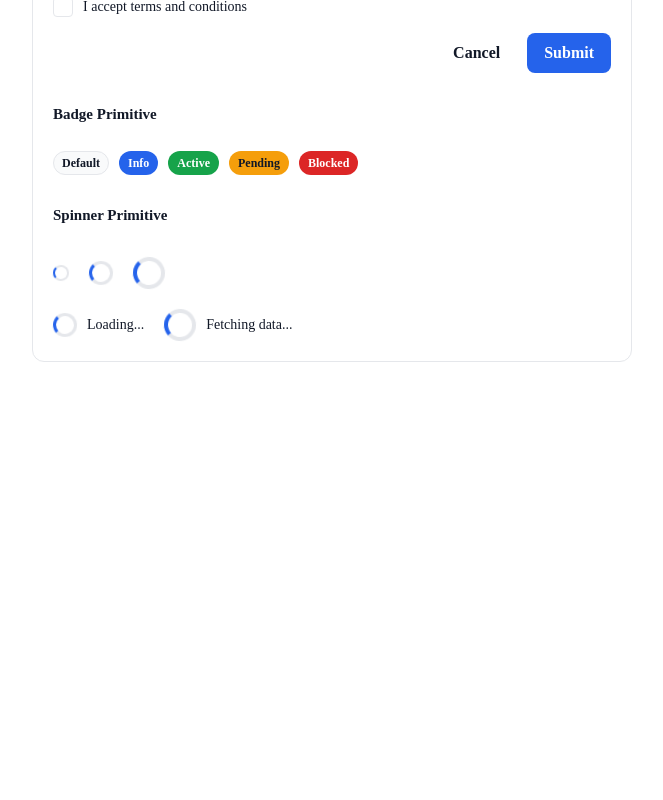
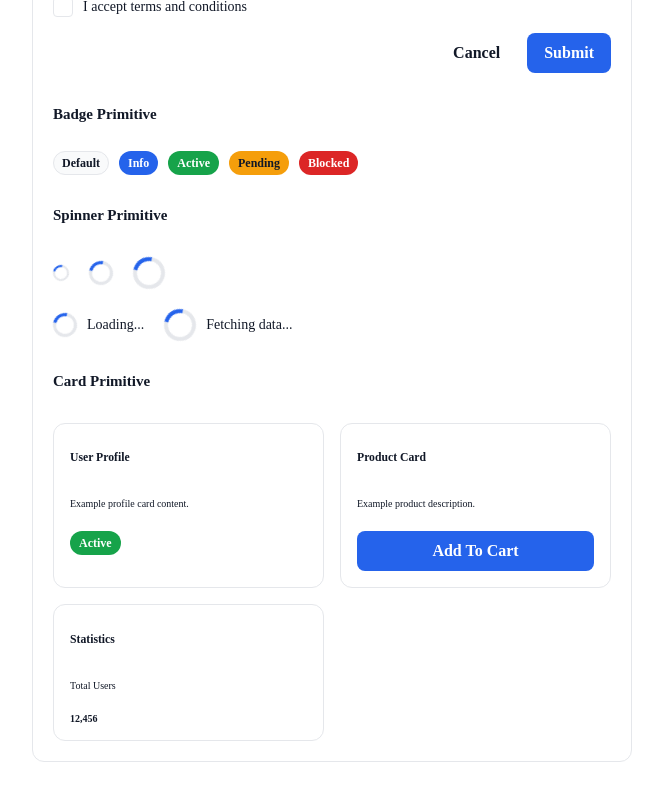
Before and after one commit to ingemedical16/project-os, a Next.js app: page /en in a window 1280 px wide. Shown: the part 4143-4943 px from the top of the page, without its empty margins (308-971 px from the left). Before the commit the page ends 4545 px from the top, so only its background shows below. Built offline with nearby package versions, Linux system fonts and the light colour scheme.

Commit message:
feat: add reusable card primitive

```diff
--- a/src/app/[locale]/page.tsx
+++ b/src/app/[locale]/page.tsx
@@ -1,6 +1,7 @@
 import {
   BadgeShowcase,
   ButtonShowcase,
+  CardShowcase,
   CheckboxShowcase,
   FormShowcase,
   InputShowcase,
@@ -32,6 +33,7 @@ export default function HomePage() {
         <FormShowcase />
         <BadgeShowcase />
         <SpinnerShowcase />
+        <CardShowcase />
       </div>
     </main>
   );
--- /dev/null
+++ b/src/components/ui/Card/Card.module.scss
@@ -0,0 +1,20 @@
+.card {
+  display: flex;
+  flex-direction: column;
+
+  background: var(--surface);
+
+  border: 0.1rem solid var(--surface-border);
+  border-radius: 1.2rem;
+
+  padding: 1.6rem;
+
+  transition:
+    border-color 0.2s ease,
+    background-color 0.2s ease,
+    transform 0.2s ease;
+}
+
+.card:hover {
+  border-color: var(--border-hover);
+}
--- /dev/null
+++ b/src/components/ui/Card/Card.tsx
@@ -0,0 +1,22 @@
+import styles from './Card.module.scss';
+
+import type { CardProps } from './Card.types';
+
+export function Card({
+  children,
+  className = '',
+  ...props
+}: CardProps) {
+  const classes = [
+    styles.card,
+    className,
+  ]
+    .filter(Boolean)
+    .join(' ');
+
+  return (
+    <div className={classes} {...props}>
+      {children}
+    </div>
+  );
+}
--- /dev/null
+++ b/src/components/ui/Card/index.ts
@@ -0,0 +1,3 @@
+export { Card } from './Card';
+
+export type { CardProps } from './Card.types';
--- a/src/components/ui/index.ts
+++ b/src/components/ui/index.ts
@@ -57,3 +57,7 @@ export type {
   SpinnerProps,
   SpinnerSize,
 } from './Spinner';
+
+export { Card } from './Card';
+
+export type { CardProps } from './Card';
--- a/src/features/design-system/ index.ts
+++ b/src/features/design-system/ index.ts
@@ -10,3 +10,4 @@ export { SwitchShowcase } from './SwitchShowcase';
 export { FormShowcase } from './FormShowcase';
 export { BadgeShowcase } from './BadgeShowcase';
 export { SpinnerShowcase } from './SpinnerShowcase';
+export { CardShowcase } from './CardShowcase';
--- /dev/null
+++ b/src/features/design-system/CardShowcase/CardShowcase.module.scss
@@ -0,0 +1,19 @@
+.showcase {
+  display: flex;
+  flex-direction: column;
+  gap: 2rem;
+}
+
+.grid {
+  display: grid;
+  gap: 1.6rem;
+
+  grid-template-columns: repeat(
+    auto-fit,
+    minmax(24rem, 1fr)
+  );
+}
+
+.grid > * {
+  gap: 1.2rem;
+}
--- /dev/null
+++ b/src/features/design-system/CardShowcase/CardShowcase.tsx
@@ -0,0 +1,53 @@
+import {
+  Badge,
+  Button,
+  Card,
+} from '@/components/ui';
+
+import styles from './CardShowcase.module.scss';
+
+export function CardShowcase() {
+  return (
+    <section className={styles.showcase}>
+      <h2>Card Primitive</h2>
+
+      <div className={styles.grid}>
+        <Card>
+          <h3>User Profile</h3>
+
+          <p>
+            Example profile card content.
+          </p>
+
+          <Badge variant="success">
+            Active
+          </Badge>
+        </Card>
+
+        <Card>
+          <h3>Product Card</h3>
+
+          <p>
+            Example product description.
+          </p>
+
+          <Button>
+            Add To Cart
+          </Button>
+        </Card>
+
+        <Card>
+          <h3>Statistics</h3>
+
+          <p>
+            Total Users
+          </p>
+
+          <strong>
+            12,456
+          </strong>
+        </Card>
+      </div>
+    </section>
+  );
+}
--- /dev/null
+++ b/src/features/design-system/CardShowcase/index.ts
@@ -0,0 +1 @@
+export { CardShowcase } from './CardShowcase';
```
Also changed, not shown: src/components/ui/Card/Card.types.ts (added, +9 -0 lines).
